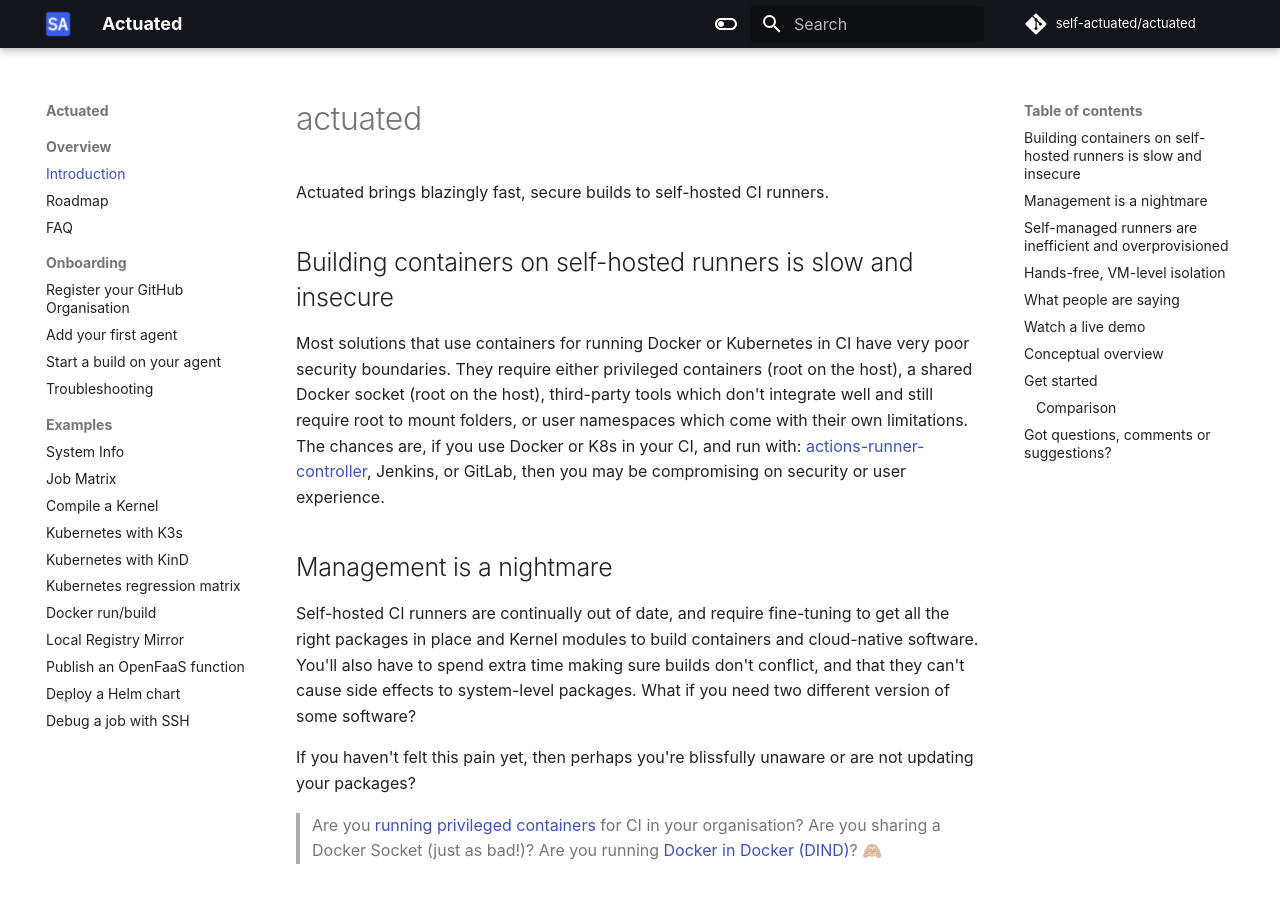
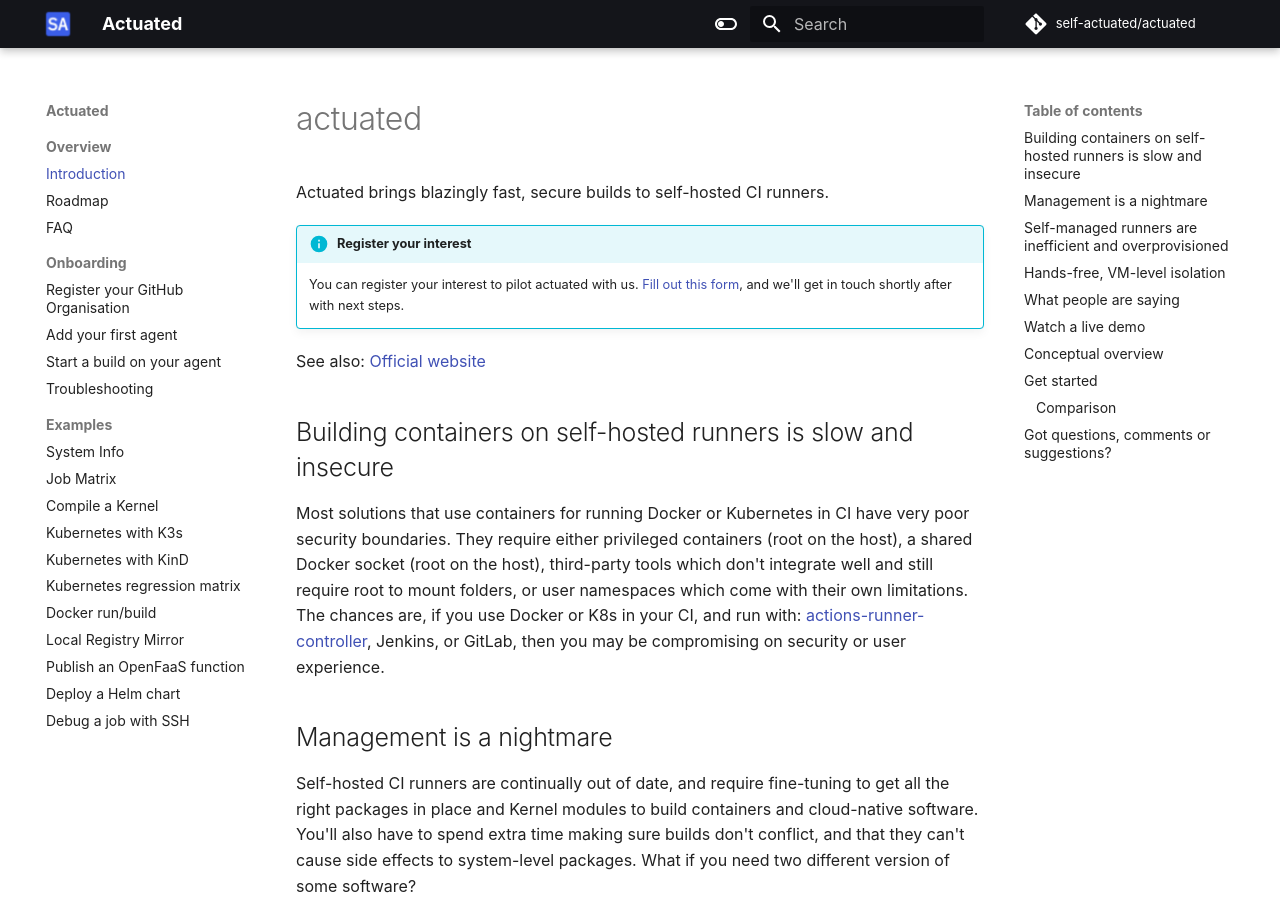
Before and after one commit to welteki/docs.actuated.dev, an MkDocs documentation site: the page built from docs/index.md, in a window 1280 px wide and 900 px high. Built offline with MkDocs 1.6.1 and Material for MkDocs 9.7.7, drawn with Linux system fonts in a browser that asks for light colours; some web fonts are replaced.

Commit message:
Make pilot link easier to find
Signed-off-by: Alex Ellis (OpenFaaS Ltd) <alexellis2@gmail.com>

```diff
--- a/docs/index.md
+++ b/docs/index.md
@@ -1,6 +1,11 @@
 # actuated
 
 Actuated brings blazingly fast, secure builds to self-hosted CI runners.
+
+!!! info "Register your interest"
+    You can register your interest to pilot actuated with us. [Fill out this form](https://forms.gle/8XmpTTWXbZwWkfqT6), and we'll get in touch shortly after with next steps.
+
+See also: [Official website](https://actuated.dev/)
 
 ## Building containers on self-hosted runners is slow and insecure
 
```
